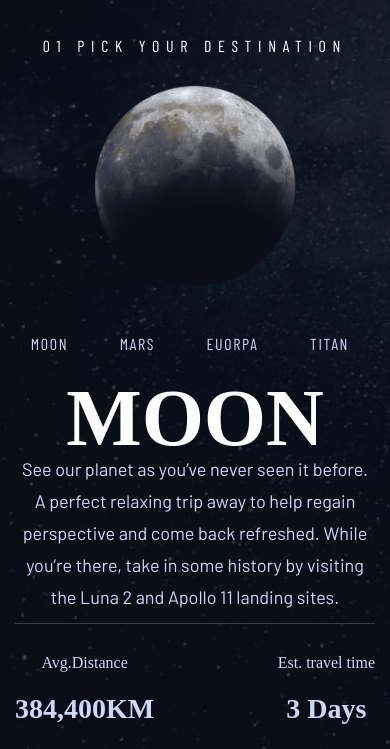
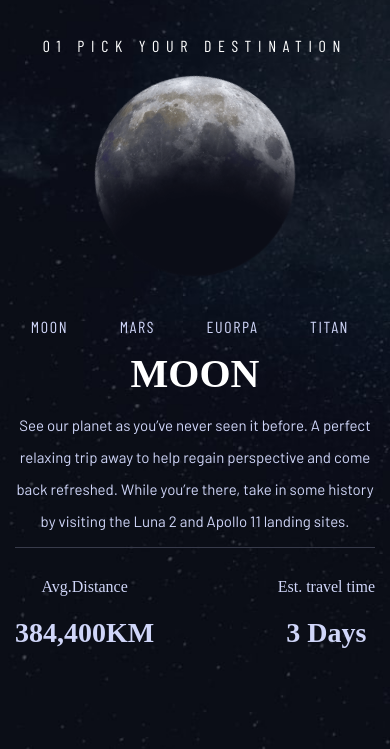
Before and after one commit to AhmedSameh19/spaceX, a plain HTML site: page my htmls/destination1.html in a window 390 px wide. Shown: the part 95-844 px from the top of the page. Drawn offline with nearby package versions, Linux system fonts and the light colour scheme; a web font is replaced by a local one.

Commit message:
uploaded

```diff
--- a/My Work/destination.css
+++ b/My Work/destination.css
@@ -191,6 +191,7 @@ body{
     .planet .planetsList ul{
         justify-content: center;
         margin-right: 0;
+        margin-top: -25px;
     }
 }
 @media (max-width:520px){
@@ -222,21 +223,25 @@ body{
     .PlanetImg img{
         width: 200px;
         height: 200px;
-        margin-top: 15px;
+        margin-top: 10px;
         margin-left: 0;
         align-self: center;
     }
     .PlanetImg{
         text-align: center;
-        margin-top: 15px;
+        margin-top: 10px;
     }
     .planet .BigBox .planetsList{
         text-align: center;
-        margin-top: 15px;
+        margin-top: 8px;
     }
     .planet .BigBox h1{
         text-align: center;
         margin-bottom: 25px;
+        font-size: 40px;
+    }
+    .planet .BigBox p{
+        font-size: 15px;
     }
     .planet .BigBox .info{
         text-align: center;
```
